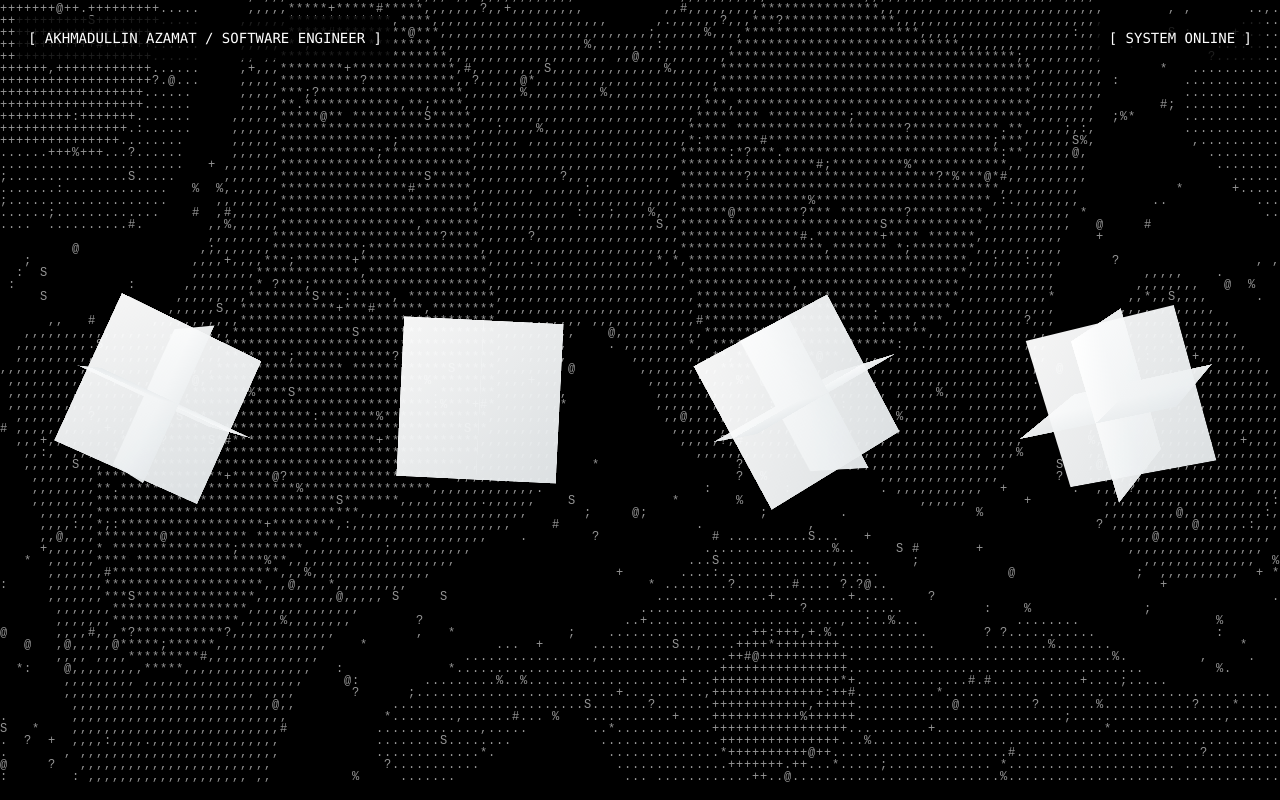
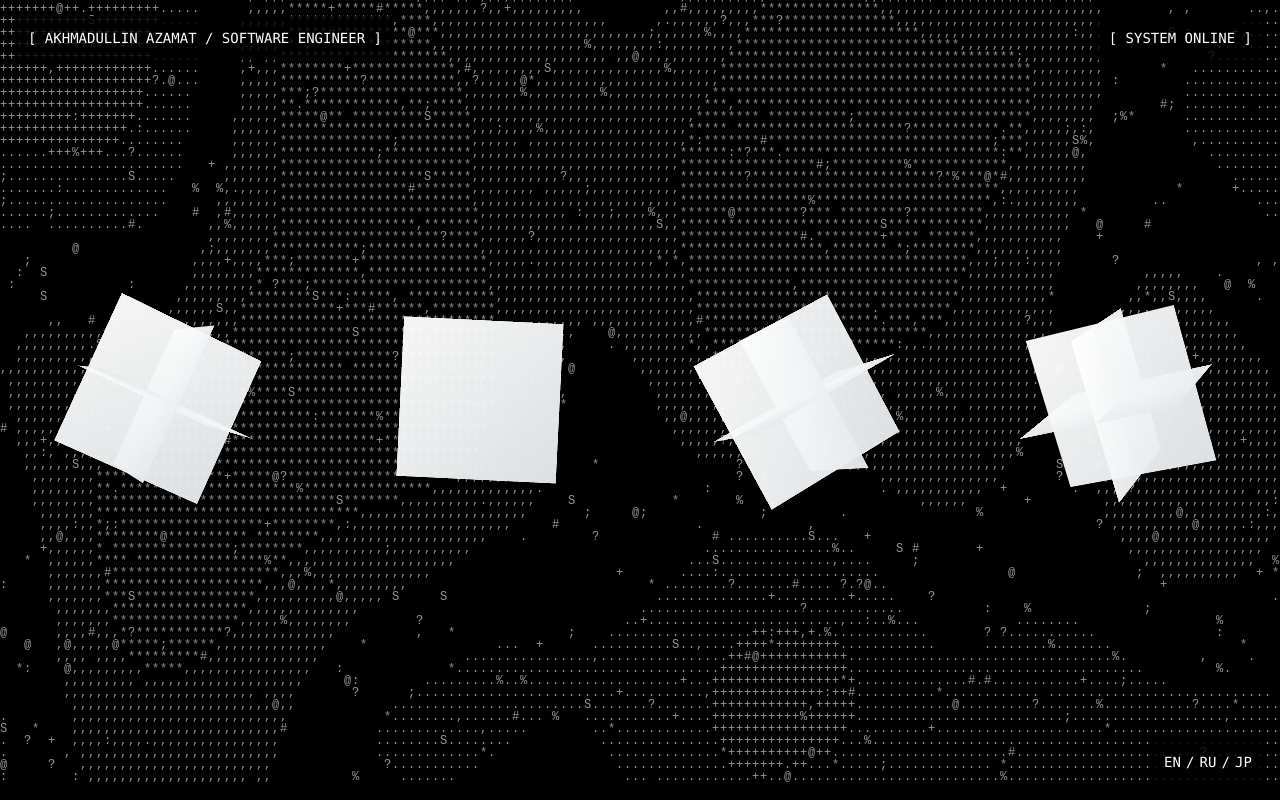
Before and after one commit to alanoconner/PortfolioWebsite, a React (Vite) app: page / in a window 1280 px wide. Built offline with nearby package versions, Linux system fonts and the light colour scheme.

Commit message:
routing to other langs

```diff
--- a/src/App.tsx
+++ b/src/App.tsx
@@ -197,6 +197,17 @@ function App(): React.JSX.Element {
         {isMobile ? "[ SOFTWARE ENGINEER ]" : "[ SYSTEM ONLINE ]" }
       </div>
 
+      {/* Language */}
+      <div className="fixed bottom-2 right-2 sm:bottom-4 sm:right-4 bg-black/80 text-white p-2 sm:p-3 font-mono text-md sm:text-sm z-10 w-28">
+        <div className='flex w-full items-center justify-between'>
+          <a href="https://akhmadull.in" className={`${location.pathname === "https://akhmadull.in" ? "underline" : ""}`}>EN</a><span>/</span>
+          <a href="https://ru.akhmadull.in" className={`${location.pathname.includes("ru.") ? "underline" : ""}`}>RU</a><span>/</span>
+          <a href="https://jp.akhmadull.in" className={`${location.pathname.includes("jp.") ? "underline" : ""}`}>JP</a>
+        </div>
+
+
+      </div>
+
       {/* 3D Boxes Container - Centered */}
       <div className={`fixed top-1/2 left-1/2 transform -translate-x-1/2 -translate-y-1/2 z-20 w-full px-4 ${isMobile && "h-full px-10 py-8"}`}>
         <div className={`flex flex-wrap gap-4 sm:gap-8 w-full justify-around items-center ${isMobile && "h-full justify-between gap-10"} `}>
```
